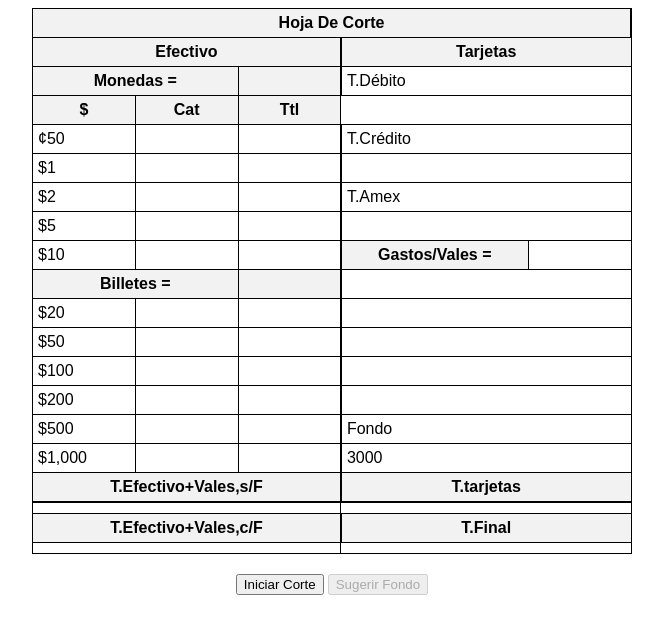
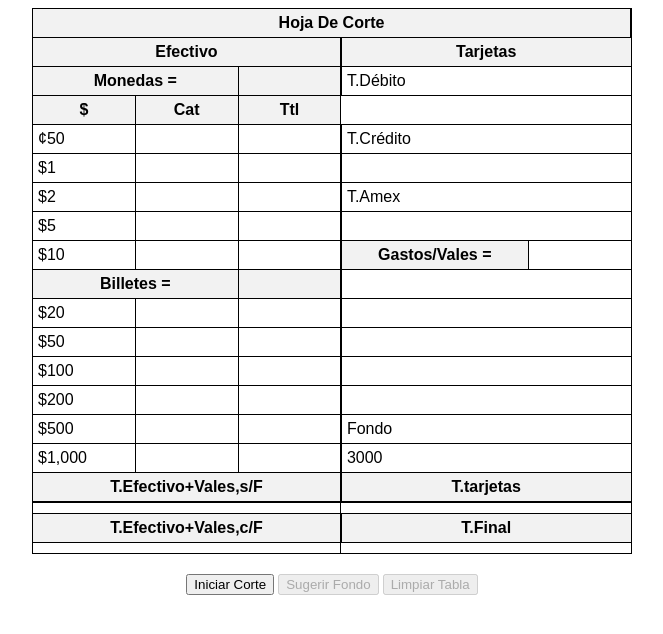
Before and after one commit to angelaramiz/HojaCorte, a plain HTML site: page index.html in a window 1280 px wide. Shown: the whole page, without its empty margins (308-971 px from the left). Drawn offline with Linux system fonts and the light colour scheme; some packages are replaced by stand-ins of ours; a script that the page names is missing.

Commit message:
Update index.html

```diff
--- a/index.html
+++ b/index.html
@@ -208,6 +208,7 @@
     <div class="button-container">
         <button onclick="iniciarCorte()">Iniciar Corte</button>
         <button id="sugerirFondoBtn" onclick="sugerirFondo()" disabled>Sugerir Fondo</button>
+        <button id="limpiarTablaBtn" onclick="limpiarTabla()" disabled>Limpiar Tabla</button>
     </div>
     <script src="https://cdn.jsdelivr.net/npm/sweetalert2@11"></script>
     <script src="script.js"></script>
```
